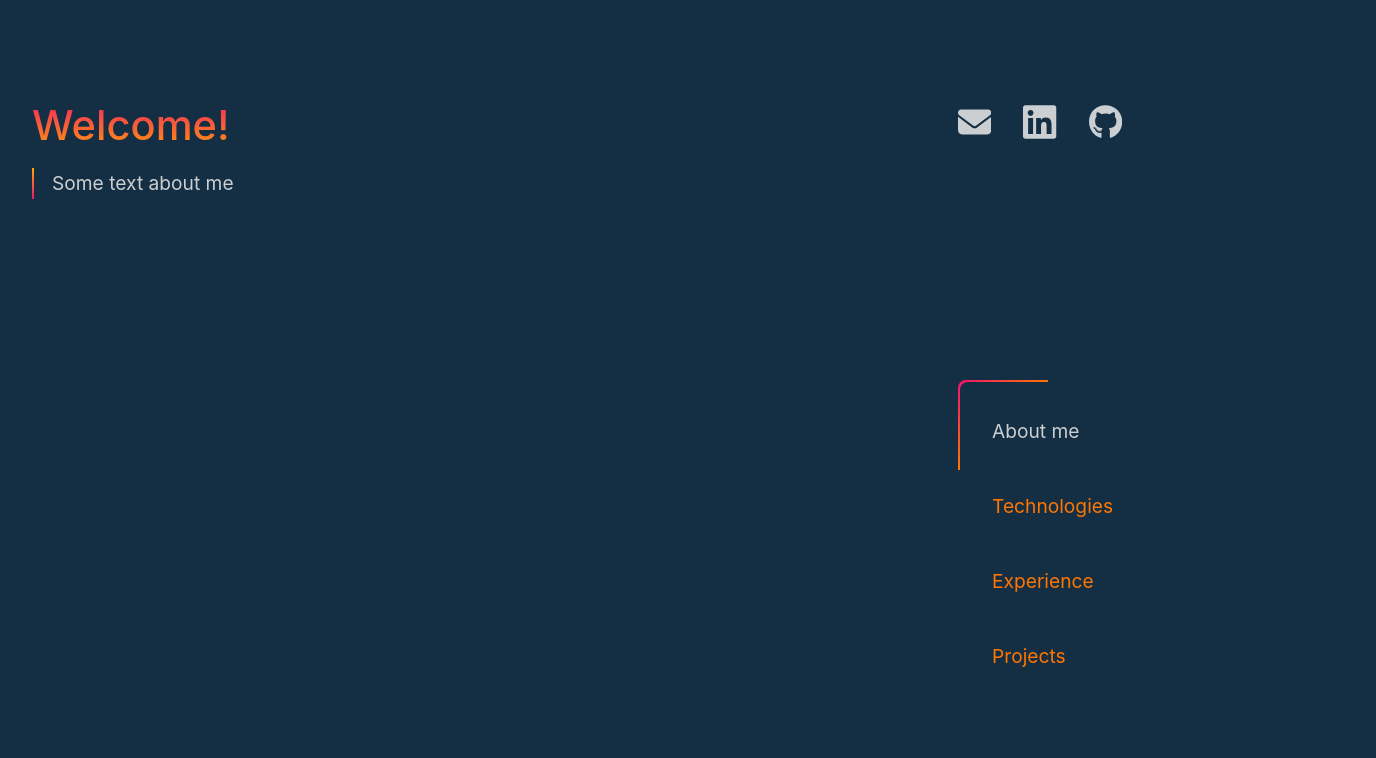
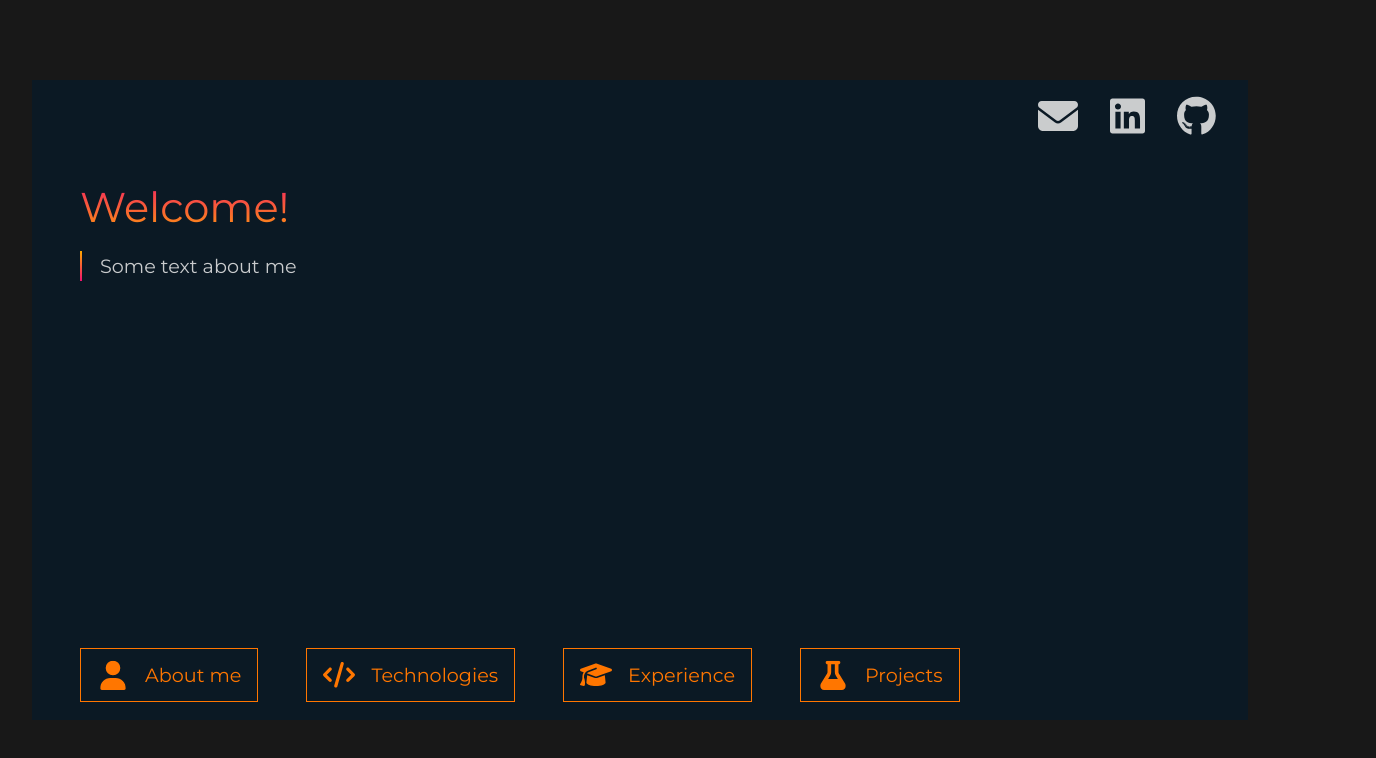
Before and after one commit to Ta-ma/Ta-ma.github.io, a Vue app: page / in a window 1280 px wide. Shown: the top 758 px of the page, 1376 px wide, since content can reach past the window. Built offline with nearby package versions, Linux system fonts and the light colour scheme.

Commit message:
Base navigation buttons

```diff
--- a/src/App.vue
+++ b/src/App.vue
@@ -7,48 +7,65 @@ import MailIcon from './components/icons/MailIcon.vue'
 </script>
 
 <template>
-  <div class="view-wrapper">
-    <RouterView />
-  </div>
+  <div class="main-container">
+    <div class="header-container">
+      <header>
+        <a href="mailto:santiago.tamashiro@gmail.com"><MailIcon /></a>
+        <a href="https://www.linkedin.com/in/stamashiro/"><LinkedInIcon /></a>
+        <a href="https://github.com/Macroshock"><GitHubIcon /></a>
+      </header>
+    </div>
 
-  <div class="side-container">
-    <header>
-      <a href="mailto: santiago.tamashiro@gmail.com"><MailIcon /></a>
-      <a href="https://www.linkedin.com/in/stamashiro/"><LinkedInIcon /></a>
-      <a href="https://github.com/Macroshock"><GitHubIcon /></a>
-    </header>
+    <div class="view-container">
+      <RouterView />
+    </div>
 
-    <div class="nav">
+    <div class="nav-container">
       <Navigation />
     </div>
   </div>
-
-
 </template>
 
 <style scoped>
-nav {
-  line-height: 1.5;
-  max-height: 100vh;
+.main-container {
+  max-width: 1280px;
+  margin: auto;
+  display: flex;
+  flex-direction: column;
+  background-color: var(--c-blue-0);
+  height: 80vh;
 }
 
-.view-wrapper {
-  width: 800px;
+.view-container {
+  padding: 3rem;
+  min-height: 80%;
 }
 
 header {
   display: flex;
-  justify-content: center;
+  justify-content: flex-end;
   height: 40px;
+  margin-top: 1rem;
+  margin-right: 1rem;
 }
 
 header a {
   display: flex;
-  width: 8%;
+  /* width: 8%; */
   margin-left: 1rem;
   margin-right: 1rem;
   fill: var(--color-text);
 }
+
+.nav-container {
+  width: 80%;
+  max-width: 100%;
+}
+
+/* .content-container {
+  display: flex;
+  flex-direction: column;
+} */
 
 @media (min-width: 1024px) {
   nav {
--- a/src/assets/base.css
+++ b/src/assets/base.css
@@ -1,4 +1,6 @@
 /* color palette from <https://github.com/vuejs/theme> */
+@import url('https://fonts.googleapis.com/css2?family=Montserrat&display=swap');
+
 :root {
   --vt-c-white: #ffffff;
   --vt-c-white-soft: #f8f8f8;
@@ -19,6 +21,19 @@
   --c-yellow: #FFA900;
   --c-dark-blue: #135369;
   --c-blue: #217aa0;
+  --c-black: #181818;
+
+  --c-blue-0: #0b1924;
+  --c-blue-1: #012A4A;
+  --c-blue-2: #013A63;
+  --c-blue-3: #01497C;
+  --c-blue-4: #014F86;
+  --c-blue-5: #2A6F97;
+  --c-blue-6: #2C7DA0;
+  --c-blue-7: #468FAF;
+  --c-blue-8: #61A5C2;
+  --c-blue-9: #89C2D9;
+  --c-blue-10: #A9D6E5;
 
   --vt-c-divider-light-1: rgba(60, 60, 60, 0.29);
   --vt-c-divider-light-2: rgba(60, 60, 60, 0.12);
@@ -42,6 +57,7 @@
 
   --color-heading: var(--vt-c-text-light-1);
   --color-text: var(--vt-c-text-dark-1);
+  --color-link: var(--c-orange);
 
   --section-gap: 160px;
 }
@@ -71,12 +87,15 @@
 
 body {
   min-height: 100vh;
+  min-width: 100vw;
+  display: flex;
+  justify-content: center;
+  align-items: center;
   color: var(--vt-c-text-dark-1);
-  background: var(--c-dark);
+  background: var(--c-black);
   transition: color 0.5s, background-color 0.5s;
   line-height: 1.6;
-  font-family: Inter, -apple-system, BlinkMacSystemFont, 'Segoe UI', Roboto, Oxygen, Ubuntu,
-    Cantarell, 'Fira Sans', 'Droid Sans', 'Helvetica Neue', sans-serif;
+  font-family: 'Montserrat', sans-serif;
   font-size: 15px;
   text-rendering: optimizeLegibility;
   -webkit-font-smoothing: antialiased;
--- a/src/assets/main.css
+++ b/src/assets/main.css
@@ -1,34 +1,16 @@
 @import './base.css';
 
 #app {
-  max-width: 1280px;
-  margin: 0 auto;
   padding: 2rem;
-
-  font-weight: normal;
+  flex: 1;
 }
 
 a {
   text-decoration: none;
-  color: var(--c-orange);
+  color: var(--color-link);
   transition: 0.4s;
 }
 
-@media (hover: hover) {
-  a:hover {
-    background-color: hsla(19, 100%, 37%, 0.2);
-  }
+a:hover {
+  color: var(--color-text);
 }
-
-@media (min-width: 1024px) {
-  body {
-    display: flex;
-    place-items: center;
-  }
-
-  #app {
-    display: grid;
-    grid-template-columns: 1fr 1fr;
-    padding: 0 2rem;
-  }
-}
--- a/src/components/ContactItem.vue
+++ b/src/components/ContactItem.vue
@@ -40,31 +40,5 @@ h3 {
   a {
     fill: var(--color-text)
   }
-
-  .item:before {
-    content: ' ';
-    border-left: 1px solid var(--color-border);
-    position: absolute;
-    left: 0;
-    bottom: calc(50% + 25px);
-    height: calc(50% - 25px);
-  }
-
-  .item:after {
-    content: ' ';
-    border-left: 1px solid var(--color-border);
-    position: absolute;
-    left: 0;
-    top: calc(50% + 25px);
-    height: calc(50% - 25px);
-  }
-
-  .item:first-of-type:before {
-    display: none;
-  }
-
-  .item:last-of-type:after {
-    display: none;
-  }
 }
 </style>
--- a/src/components/MenuItem.vue
+++ b/src/components/MenuItem.vue
@@ -1,52 +1,93 @@
+<script lang="ts" setup>
+import { ref } from 'vue';
+
+const emit = defineEmits(['clicked'])
+const props = defineProps({
+  active: Boolean,
+  heading: String
+})
+
+// const onHover = ref(false);
+let onHover = ref(false);
+
+</script>
+
 <template>
-  <div class="item">
-    <!-- <i>
+  <div class="item" @click="emit('clicked')" @mouseenter="onHover = true" @mouseleave="onHover = false"
+    :class="{ onHover: onHover, active: props.active }">
+    <i>
       <slot name="icon"></slot>
-    </i> -->
+    </i>
     <div class="details">
       <h3>
-        <slot name="heading"></slot>
+        {{ props.heading }}
       </h3>
-      <slot></slot>
     </div>
   </div>
 </template>
 
 <style scoped>
 .item {
-  margin-top: 2rem;
+  white-space: nowrap;
   display: flex;
+  margin-top: 0;
+  height: 54px;
+  max-height: 54px;
+  transition: 0.4s;
+  border: 1.5px solid var(--color-link);
 }
 
-.details {
-  flex: 1;
+.item.onHover,
+.item.active {
+  border: 1.5px solid var(--color-text);
+}
+
+.item:hover {
+  cursor: pointer;
+}
+
+.item .details {
+  flex: 80;
   display: flex;
   align-items: center;
   margin-bottom: 0.2rem;
   margin-top: 0.3rem;
 }
 
-/* i {
+.item i {
+  min-width: 32px;
+  margin-left: 1rem;
+  flex: 20;
   display: flex;
-  place-items: center;
-  place-content: center;
-  width: 32px;
-  height: 32px;
+  justify-content: center;
+  align-items: center;
+  fill: var(--color-link);
+  transition: 0.4s;
+}
 
-  color: var(--color-text);
-} */
+.item.onHover i,
+.item.active i {
+  fill: var(--color-text);
+}
 
-h3 {
+.item h3 {
+  padding: 0rem 1rem;
   font-size: 1.2rem;
   font-weight: 500;
-  color: var(--color-heading);
+  transition: 0.4s;
+  color: var(--color-link);
+}
+
+.item.onHover h3,
+.item.active h3 {
+  color: var(--color-text);
 }
 
 @media (min-width: 1024px) {
-  .item {
+  /* .item {
     margin-top: 0;
     padding: 0.4rem 0 1rem 0rem;
-  }
+  } */
 
   /* i {
     top: calc(50% - 25px);
@@ -78,12 +119,12 @@ h3 {
     height: calc(50% - 25px);
   } */
 
-  .item:first-of-type:before {
+  /* .item:first-of-type:before {
     display: none;
   }
 
   .item:last-of-type:after {
     display: none;
-  }
+  } */
 }
 </style>
--- a/src/components/Navigation.vue
+++ b/src/components/Navigation.vue
@@ -1,64 +1,75 @@
 <script setup lang="ts">
 import { RouterLink } from 'vue-router'
+import { ref } from 'vue'
 import MenuItem from './MenuItem.vue'
 import AboutMeIcon from './icons/IconAboutMe.vue'
 import ExperienceIcon from './icons/IconExperience.vue'
 import TechnologiesIcon from './icons/IconTechnologies.vue'
 import ProjectsIcon from './icons/IconProjects.vue'
+import router from '@/router'
+
+const activeItem = ref([false, false, false, false]);
+const routerLinks = ['/', '/tech', '/experience', '/projects']
+
+function activateItem(num: number): void {
+  activeItem.value.forEach((_, index) => {
+    activeItem.value[index] = index === num ? true : false;
+  });
+
+  router.push(routerLinks[num])
+}
+
 </script>
 
 <template>
   <nav>
-    <div class="menu-container">
-      <MenuItem>
+    <MenuItem @clicked="activateItem(0)" :active="activeItem[0]" :heading="'About me'">
       <template #icon>
-          <AboutMeIcon style="transform: scale(.5);" />
-        </template>
-        <template #heading>
-          <RouterLink to="/">About me</RouterLink>
+        <AboutMeIcon style="transform: scale(.8);" />
       </template>
     </MenuItem>
 
-      <MenuItem>
+    <MenuItem @clicked="activateItem(1)" :active="activeItem[1]" :heading="'Technologies'">
       <template #icon>
-          <TechnologiesIcon style="transform: scale(.5);" />
-        </template>
-        <template #heading>
-          <RouterLink to="/tech">Technologies</RouterLink>
+        <TechnologiesIcon/>
       </template>
     </MenuItem>
 
-      <MenuItem>
+    <MenuItem @clicked="activateItem(2)" :active="activeItem[2]" :heading="'Experience'">
       <template #icon>
-          <ExperienceIcon style="transform: scale(.5);" />
-        </template>
-        <template #heading>
-          <RouterLink to="/experience">Experience</RouterLink>
+        <ExperienceIcon />
       </template>
     </MenuItem>
 
-      <MenuItem>
+    <MenuItem @clicked="activateItem(3)" :active="activeItem[3]" :heading="'Projects'">
       <template #icon>
-          <ProjectsIcon style="transform: scale(.5);" />
-        </template>
-        <template #heading>
-          <RouterLink to="/projects">Projects</RouterLink>
+        <ProjectsIcon style="transform: scale(.8);"/>
       </template>
     </MenuItem>
-    </div>
   </nav>
 </template>
 
 <style>
 nav {
+  display: flex;
+  gap: 3rem;
+  padding: 0rem 3rem;
+  line-height: 1.5;
   width: 100%;
   font-size: 12px;
   text-align: left;
-  margin-top: 15rem;
-  margin-left: 8rem;
 }
 
-nav:before {
+nav a.router-link-exact-active {
+  color: var(--color-text);
+}
+
+nav a {
+  display: inline-block;
+  padding: 0.5rem 1rem;
+}
+
+/* nav:before {
   content: " ";
   width: 90px;
   height: 90px;
@@ -70,30 +81,12 @@ nav:before {
   top: -2px;
   bottom: 0;
   left: -2px;
-}
+} */
 
-.menu-container {
+/* .menu-container {
   background: var(--c-dark);
   border-top-left-radius: 8px;
   padding-top: 1rem;
   padding-left: 1rem;
-}
-
-nav a.router-link-exact-active {
-  color: var(--color-text);
-}
-
-nav a.router-link-exact-active:hover {
-  background-color: transparent;
-}
-
-nav a {
-  display: inline-block;
-  padding: 0.5rem 1rem;
-  border-left: 1px solid var(--color-border);
-}
-
-nav a:first-of-type {
-  border: 0;
-}
+} */
 </style>
```
Lines whose indentation alone changed are shown as unchanged.
